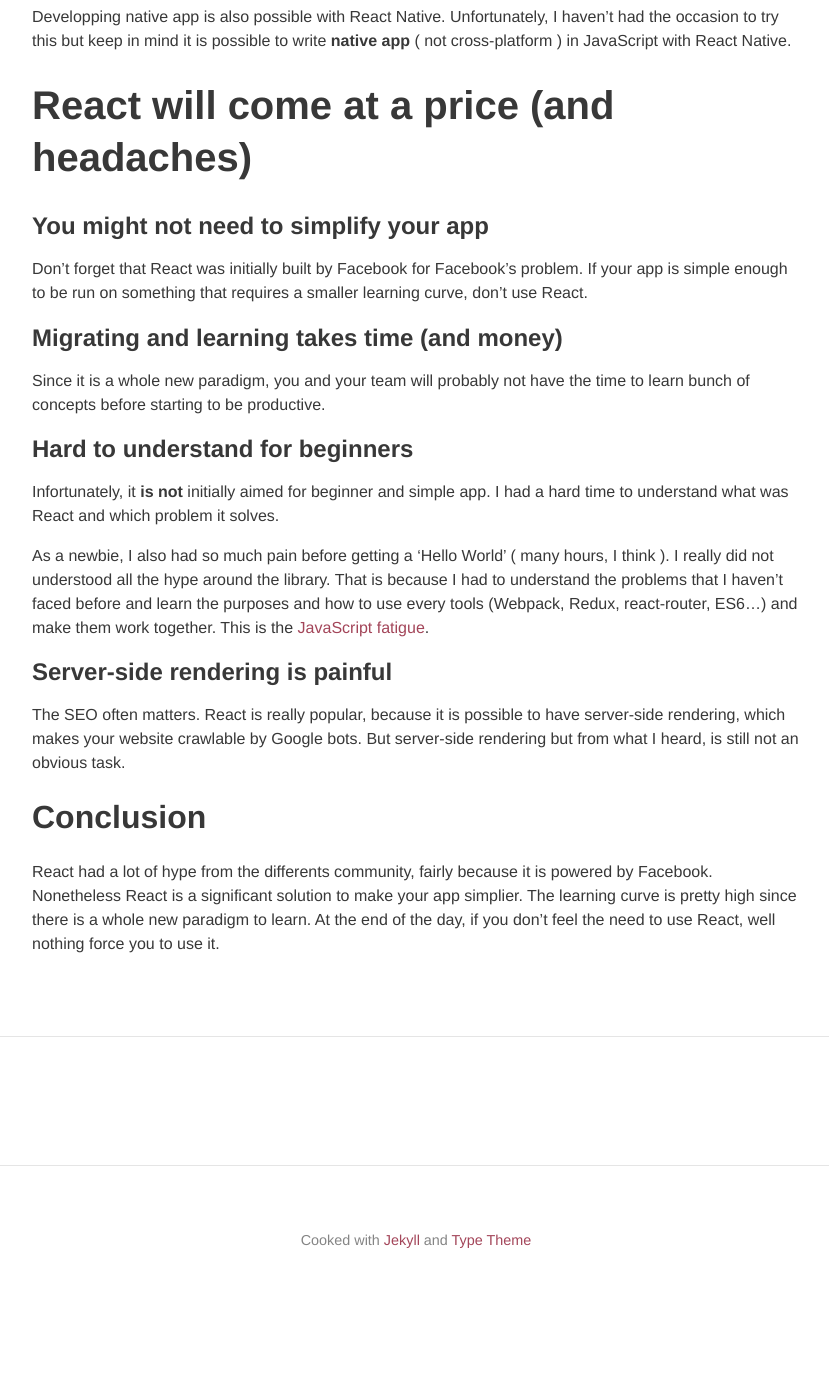
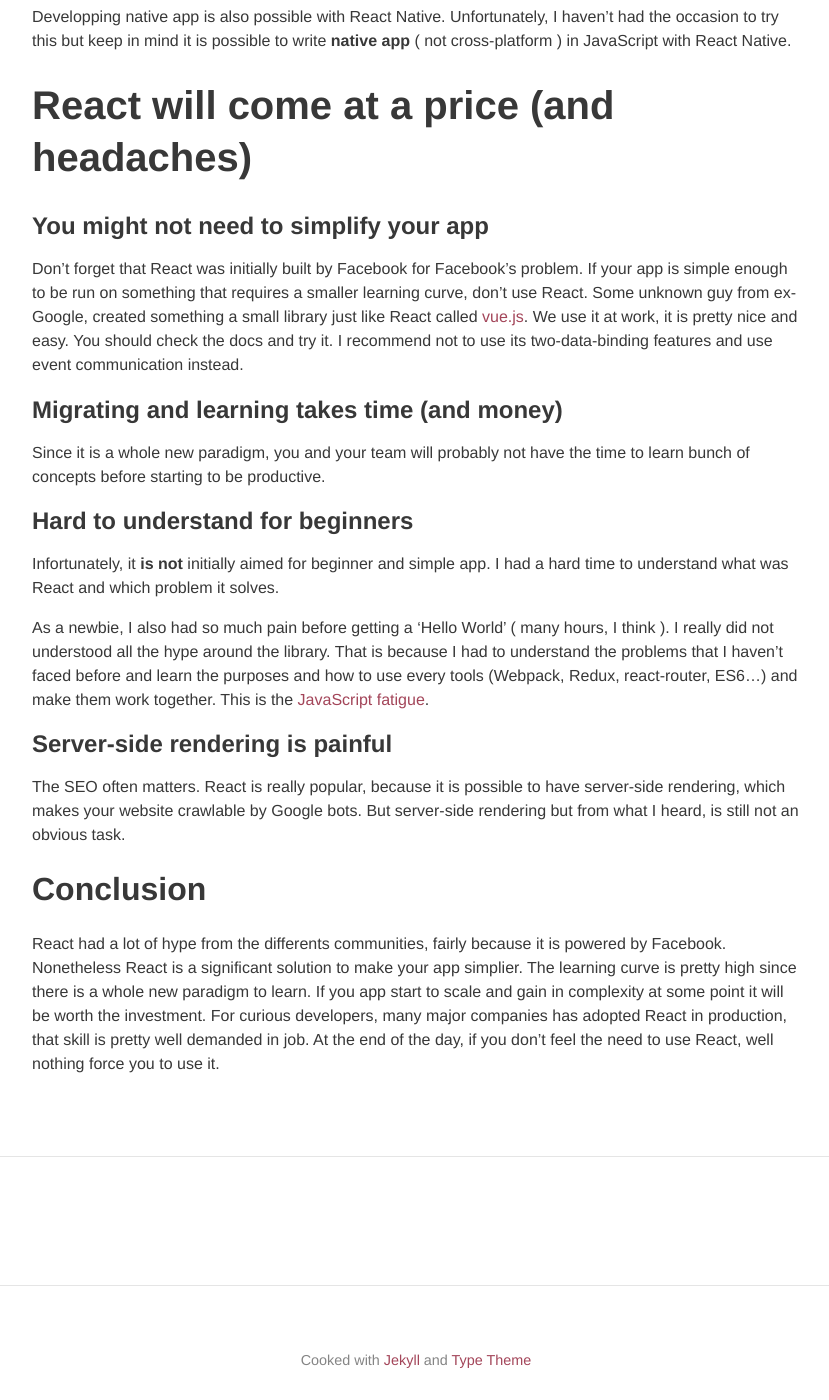
Before and after one commit to vnctaing/blog, a Jekyll site: the page built from _posts/2016-04-10-react-an-other-hype-framework.md, in a window 1280 px wide and 1400 px high, scrolled down 3204 px. Shown: the whole window, without its empty margins (224-1053 px from the left). Built offline with Jekyll 4.4.1, drawn with Linux system fonts in a browser that asks for light colours; nearby versions of some CDN libraries; Markdown is read by kramdown in place of the engine named in the settings; comment, search, counter and statistics services are not loaded; before the commit the page ends 4520 px from its top, so only the background shows below that.

Commit message:
React post

```diff
--- a/_posts/2016-04-10-react-an-other-hype-framework.md
+++ b/_posts/2016-04-10-react-an-other-hype-framework.md
@@ -92,7 +92,7 @@ Developping native app is also possible with React Native. Unfortunately, I have
 # React will come at a price (and headaches)
 
 ### You might not need to simplify your app
-Don't forget that React was initially built by Facebook for Facebook's problem. If your app is simple enough to be run on something that requires a smaller learning curve, don't use React.
+Don't forget that React was initially built by Facebook for Facebook's problem. If your app is simple enough to be run on something that requires a smaller learning curve, don't use React. Some unknown guy from ex-Google, created something a small library just like React called [vue.js](https://vuejs.org/). We use it at work, it is pretty nice and easy. You should check the docs and try it. I recommend not to use its two-data-binding features and use event communication instead.
 
 ### Migrating and learning takes time (and money)
 
@@ -111,4 +111,4 @@ The SEO often matters. React is really popular, because it is possible to have s
 
 ## Conclusion
 
-React had a lot of hype from the differents community, fairly because it is powered by Facebook. Nonetheless React is a significant solution to make your app simplier. The learning curve is pretty high since there is a whole new paradigm to learn. At the end of the day, if you don't feel the need to use React, well nothing force you to use it.
+React had a lot of hype from the differents communities, fairly because it is powered by Facebook. Nonetheless React is a significant solution to make your app simplier. The learning curve is pretty high since there is a whole new paradigm to learn. If you app start to scale and gain in complexity at some point it will be worth the investment. For curious developers, many major companies has adopted React in production, that skill is pretty well demanded in job. At the end of the day, if you don't feel the need to use React, well nothing force you to use it.
```
